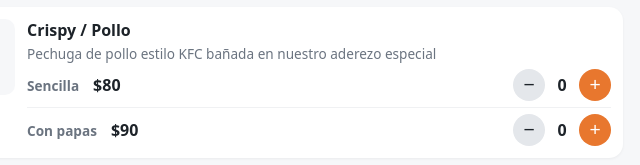
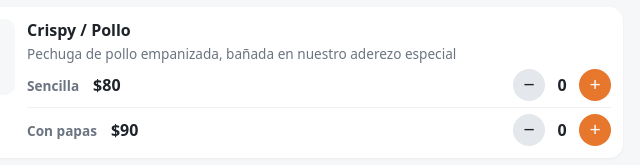
Before and after one commit to UriLab1/Escuela, a plain HTML site: page index.html in a window 1280 px wide. Shown: the part 899-1064 px from the top of the page, 365-1005 px from the left. Drawn offline with Linux system fonts and the light colour scheme.

Commit message:
Corregir descripción de Crispy
Co-Authored-By: Claude Opus 5.5 <noreply@anthropic.com>
Claude-Session: https://claude.ai/code/session_01WdpwQRvq4e1nns1gCd4Pw1

```diff
--- a/index.html
+++ b/index.html
@@ -135,7 +135,7 @@ const MENU = [
         variantes: [{ nombre: "Sencilla", precio: 70 }, { nombre: "Con papas", precio: 80 }] },
       { nombre: "Hawaiana", descripcion: "Carne de res, jamón, piña, bañada en salsa BBQ, queso amarillo", emoji: "🍍",
         variantes: [{ nombre: "Sencilla", precio: 60 }, { nombre: "Con papas", precio: 70 }] },
-      { nombre: "Crispy / Pollo", descripcion: "Pechuga de pollo estilo KFC bañada en nuestro aderezo especial", emoji: "🍗",
+      { nombre: "Crispy / Pollo", descripcion: "Pechuga de pollo empanizada, bañada en nuestro aderezo especial", emoji: "🍗",
         variantes: [{ nombre: "Sencilla", precio: 80 }, { nombre: "Con papas", precio: 90 }] },
       { nombre: "Crunchy / Guacamole", descripcion: "Carne de res, tocino, salchicha, guacamole, con aderezo ranch", emoji: "🥑",
         variantes: [{ nombre: "Sencilla", precio: 80 }, { nombre: "Con papas", precio: 90 }] },
```
